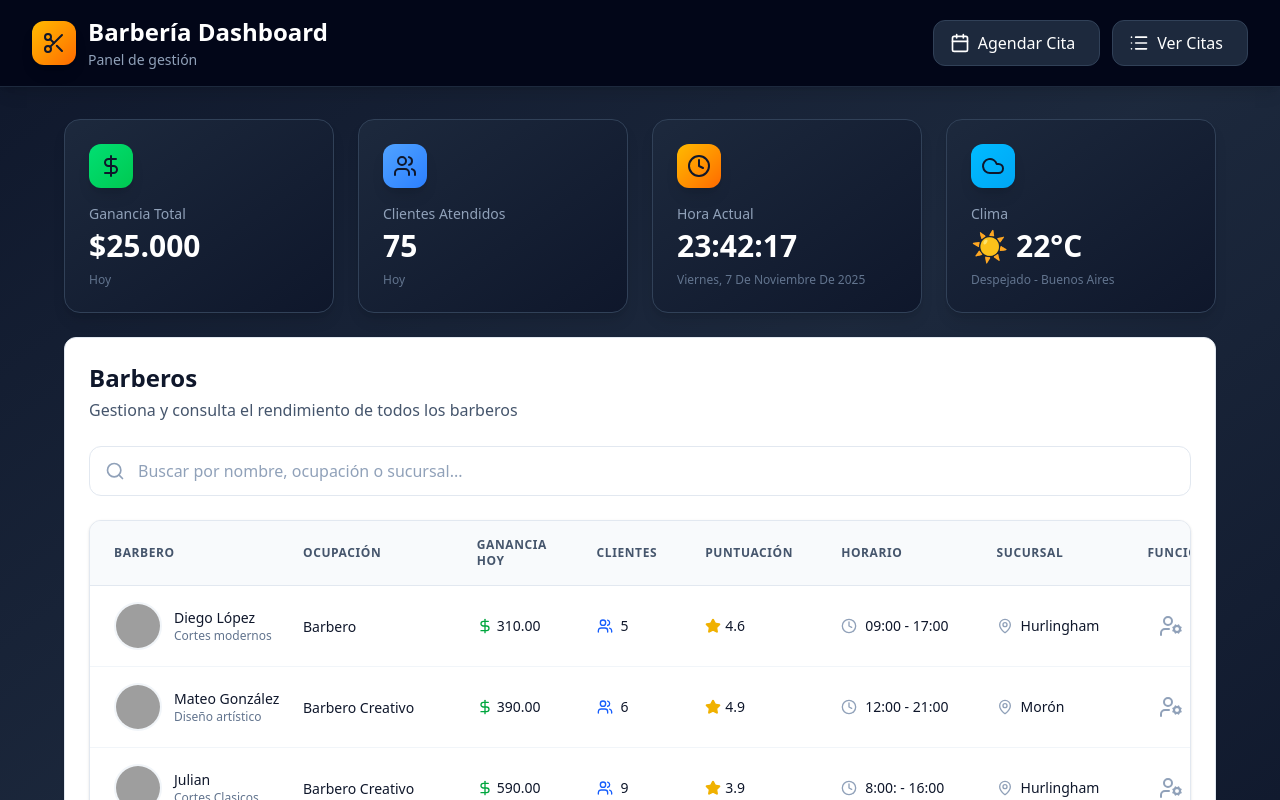
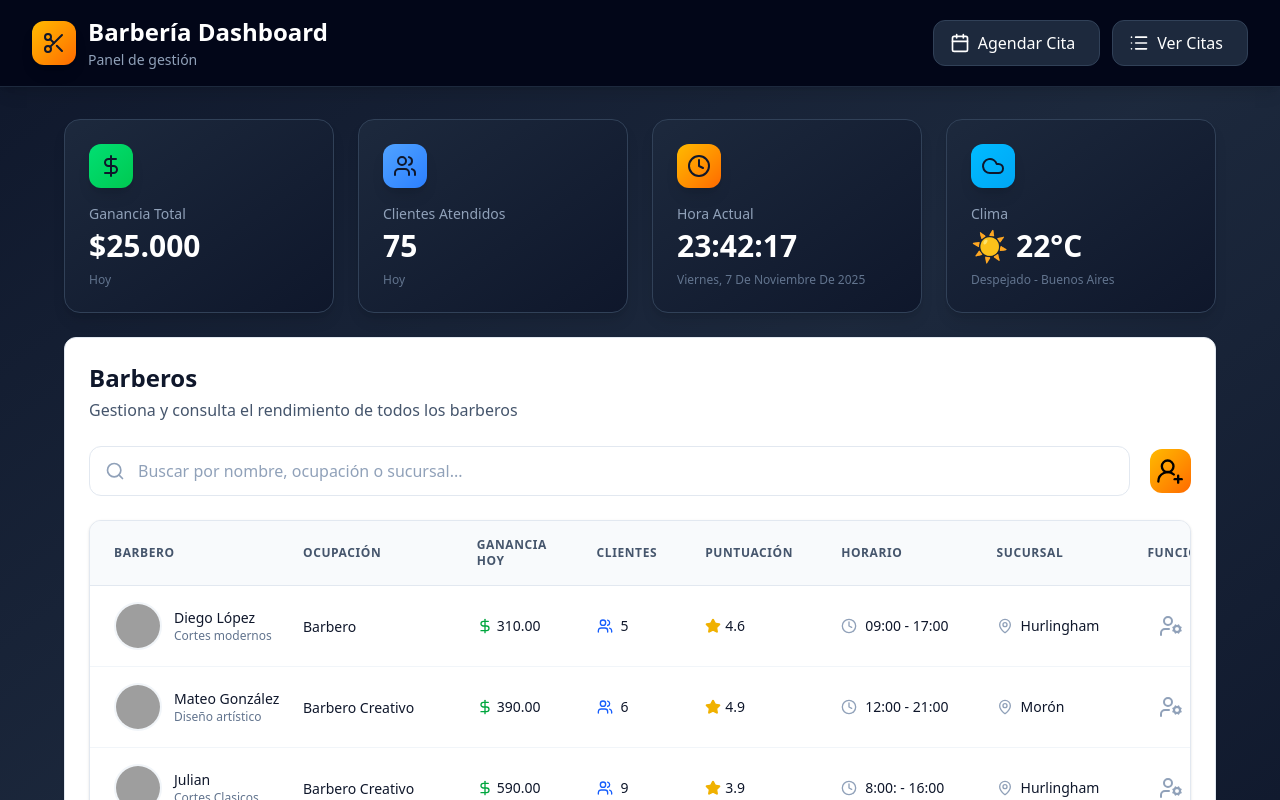
Before and after one commit to Bautista598/app-barber, a React (Vite) app: page / in a window 1280 px wide. Shown: the top 800 px of the page. Built offline with nearby package versions, Linux system fonts and the light colour scheme; no server answers; grey boxes are pictures that could not be loaded.

Commit message:
Implementación de la función para crear barberos con su correcto funcionamiento, mas los estilos

```diff
--- a/src/components/BarberTable.jsx
+++ b/src/components/BarberTable.jsx
@@ -7,14 +7,19 @@ import {
 	Clock,
 	MapPin,
 	UserCog,
+	UserRoundPlus,
 } from 'lucide-react'
 import React from 'react'
+
 import ModalConfig from './DashboardComponents/ModalConfig'
+import CreateBarber from './DashboardComponents/CreateBarber'
 
 function BarberTable({ onEditBarber }) {
 	const [barbers, setBarbers] = useState([])
 	const [loading, setLoading] = useState(true)
 	const [searchTerm, setSearchTerm] = useState('')
+
+	const [isModalOpen, setIsModalOpen] = useState(false)
 
 	// Cargar datos del JSON de forma asíncrona
 	useEffect(() => {
@@ -53,10 +58,18 @@ function BarberTable({ onEditBarber }) {
 			</div>
 		)
 
+	const handleOpenModal = () => {
+		setIsModalOpen(true)
+	}
+
+	const handleCloseModal = () => {
+		setIsModalOpen(false)
+	}
+
 	return (
 		<div className="space-y-6 ">
 			{/* Input de búsqueda */}
-			<div className="relative">
+			<div className="relative flex items-center gap-5">
 				<div className="absolute inset-y-0 left-0 pl-4 flex items-center pointer-events-none">
 					<Search className="h-5 w-5 text-slate-400" />
 				</div>
@@ -67,6 +80,12 @@ function BarberTable({ onEditBarber }) {
 					onChange={(e) => setSearchTerm(e.target.value)}
 					className="block w-full pl-12 pr-4 py-3 border border-slate-200 rounded-xl focus:ring-2 focus:ring-slate-900 focus:border-transparent transition-all duration-200 text-slate-900 placeholder-slate-400"
 				/>
+				<div
+					className="h-11 w-11 flex items-center justify-center rounded-xl bg-linear-to-br from-amber-400 to-orange-500"
+					onClick={handleOpenModal}
+				>
+					<UserRoundPlus className="h-7 w-7" />
+				</div>
 			</div>
 
 			{/* Tabla */}
@@ -220,6 +239,9 @@ function BarberTable({ onEditBarber }) {
 						</tbody>
 					</table>
 				</div>
+				<ModalConfig isOpen={isModalOpen} onClose={handleCloseModal}>
+					<CreateBarber />
+				</ModalConfig>
 			</div>
 		</div>
 	)
```
